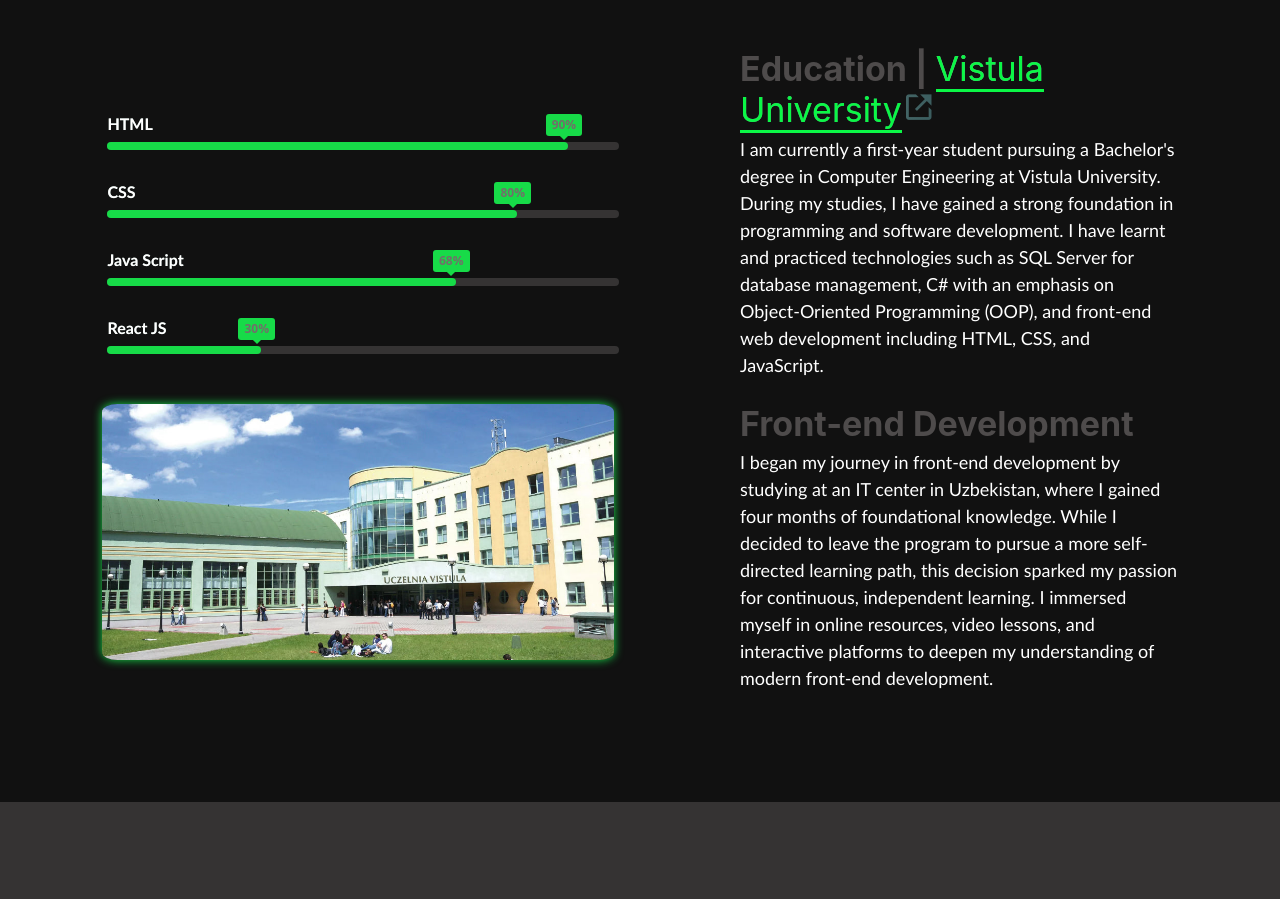
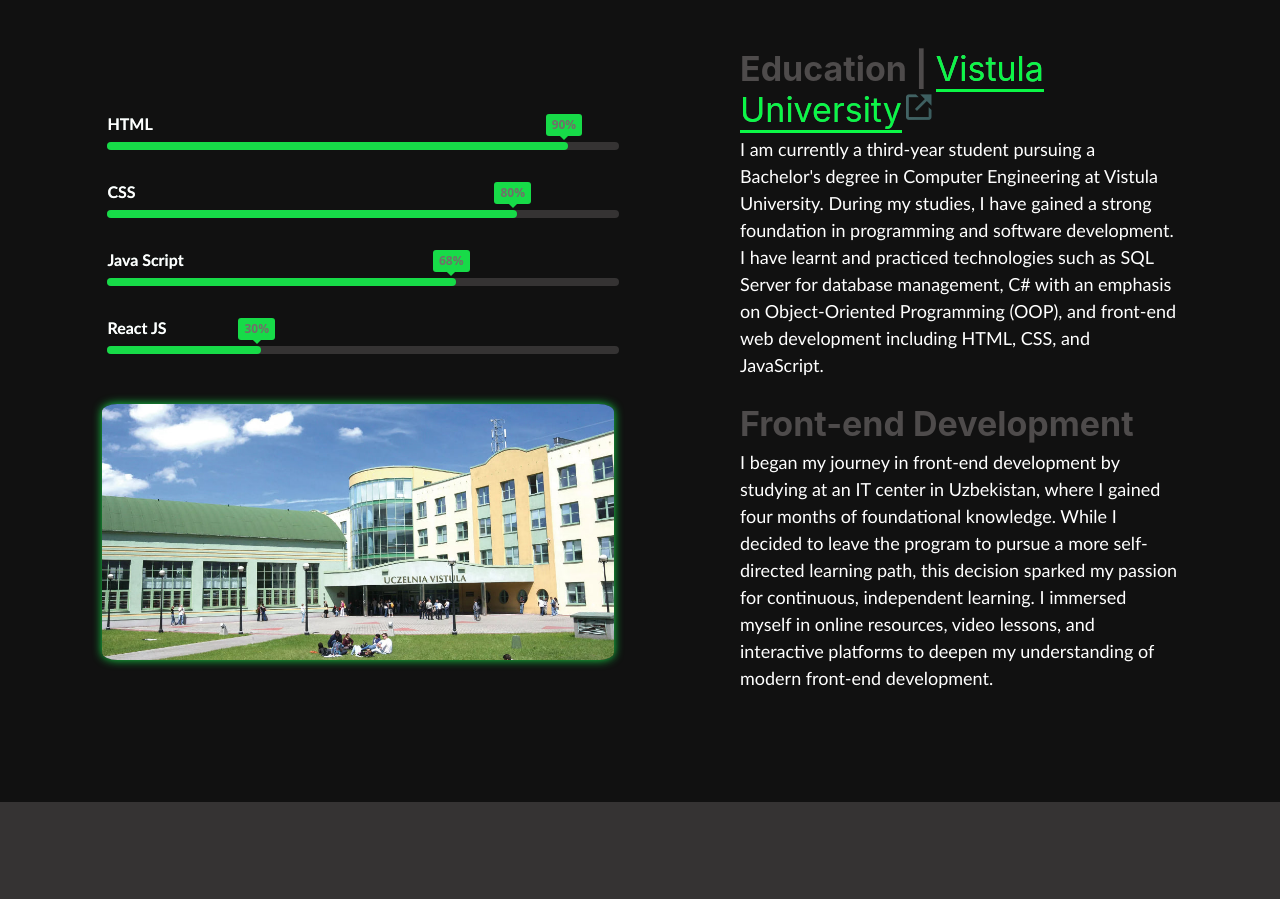
Before and after one commit to Javokhir05/New-Portfolio, a website built with webpack: page src/pages/indexTemp.html in a window 1280 px wide. Shown: the part 900-1799 px from the top of the page. Built offline with nearby package versions, Linux system fonts and the light colour scheme; files whose address does not match are found by name.

Commit message:
changes for study infos2

```diff
--- a/src/pages/indexTemp.html
+++ b/src/pages/indexTemp.html
@@ -125,7 +125,7 @@
             <div class="skills_edu">
                 <h2 class="subtitle">Education | <span class="vistula"><a href="https://vistula.edu.pl/en">Vistula University</a><i class="bx bx-link-external"></i></span></h2>
                     <p class="title">
-                        I am currently a first-year student pursuing a Bachelor's degree in Computer Engineering at
+                        I am currently a third-year student pursuing a Bachelor's degree in Computer Engineering at
                         Vistula University. During my studies, I have gained a strong foundation in programming and
                         software development. I have learnt and practiced technologies such as SQL Server for
                         database management, C# with an emphasis on Object-Oriented Programming (OOP), and front-end web
```
